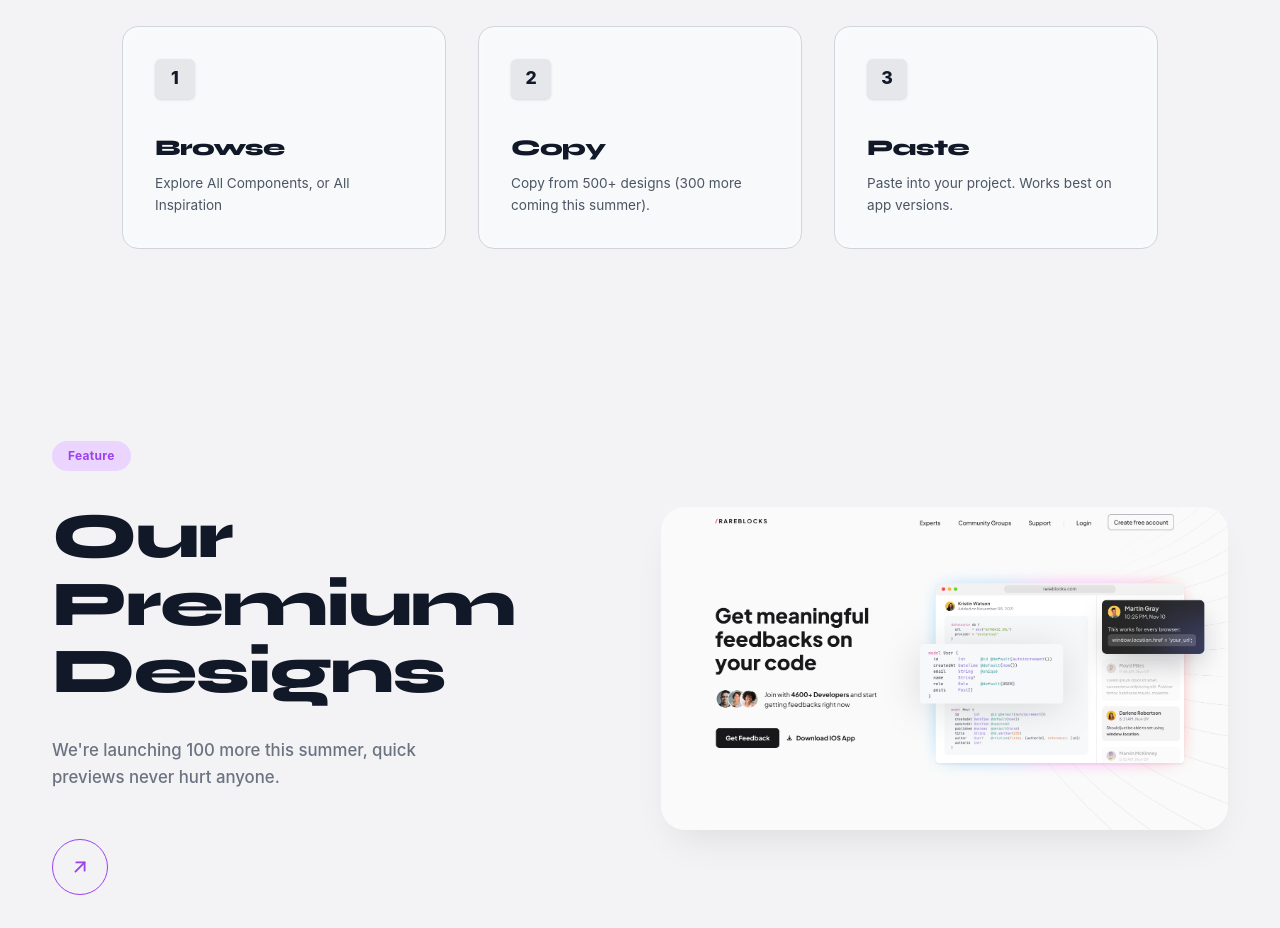
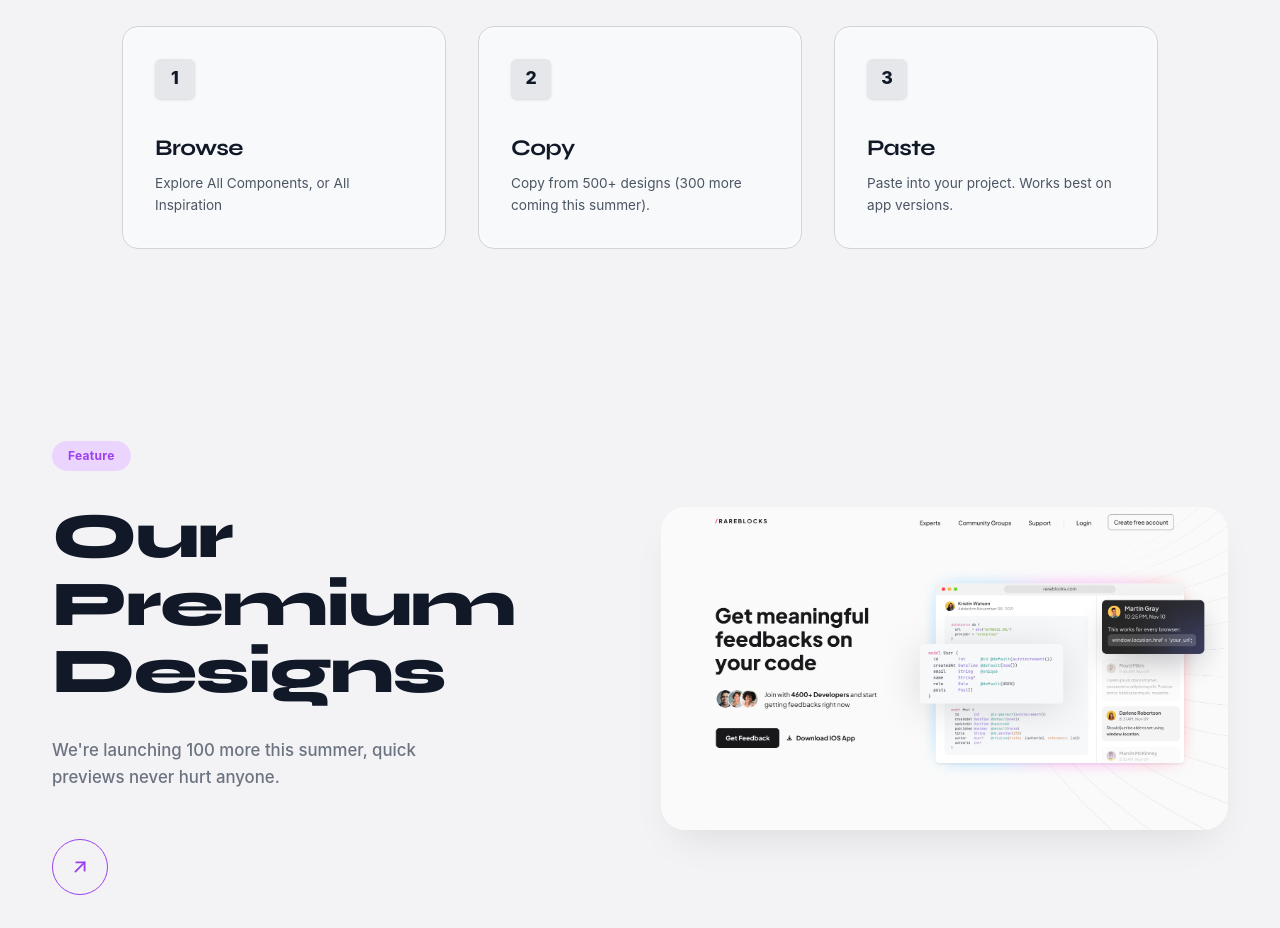
Before and after one commit to sayamghosh/figma-library, a React (Vite) app in the folder frontend/: page / in a window 1280 px wide. Shown: the part 2040-2968 px from the top of the page. Built offline with nearby package versions, Linux system fonts and the light colour scheme; no server answers.

Commit message:
feat: add HowItWorksSection component to display the three-step process

```diff
--- a/frontend/src/components/HowItWorksSection.tsx
+++ b/frontend/src/components/HowItWorksSection.tsx
@@ -43,7 +43,7 @@ export function HowItWorksSection() {
             </div>
 
             {/* Title */}
-            <h3 className="text-[#111827] font-extrabold text-[1.4rem] tracking-tight mb-2">
+            <h3 className="text-[#111827] font-sans font-bold text-[1.4rem] tracking-tight mb-2">
               {step.title}
             </h3>
 
```
